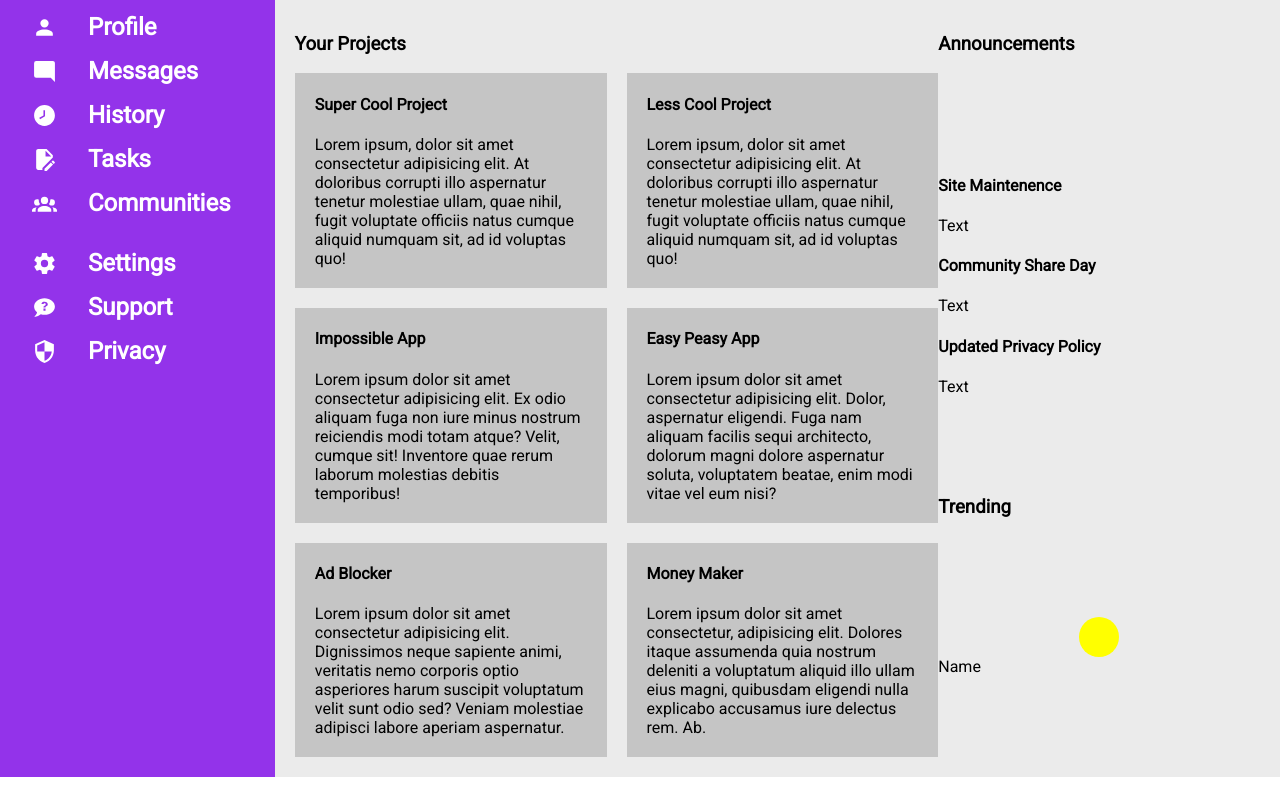
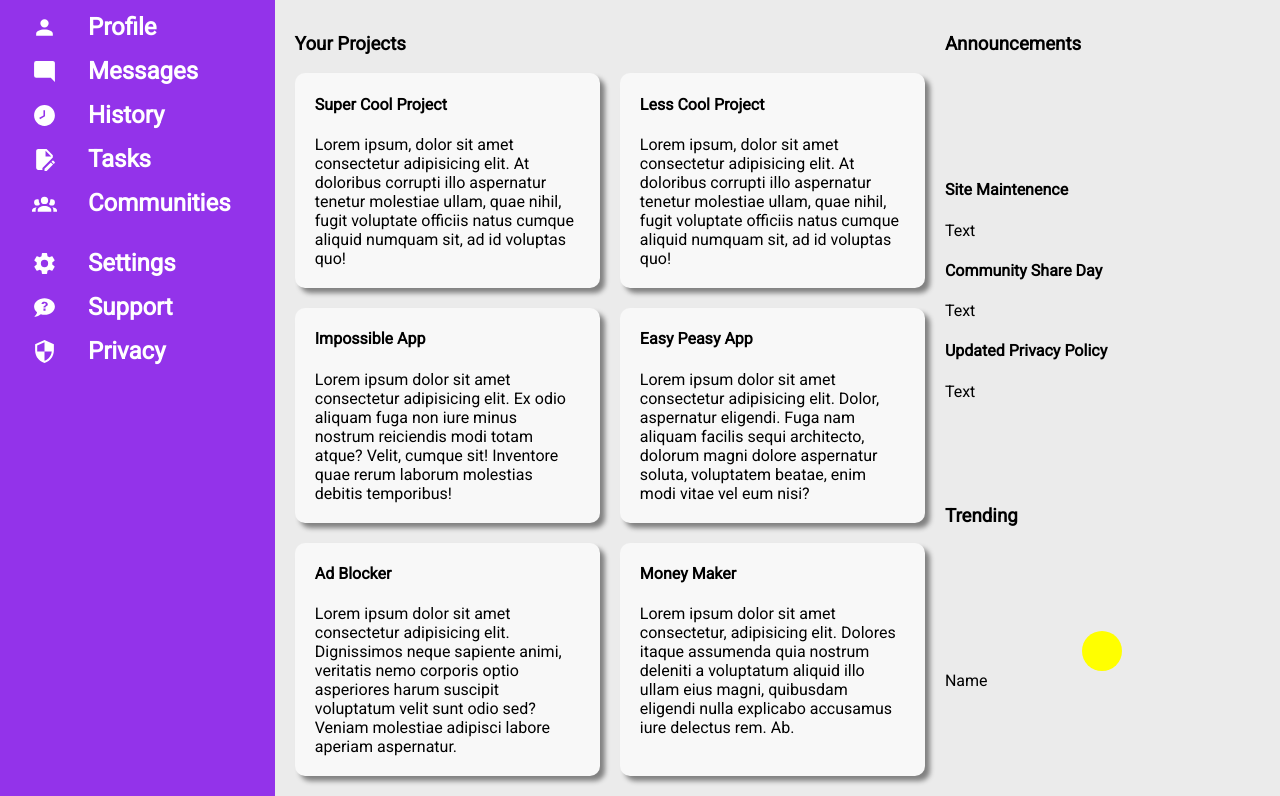
Before and after one commit to DayanWalter/TOP-admin-dashboard, a plain HTML site: page index.html in a window 1280 px wide. Shown: the part 151-947 px from the top of the page. Drawn offline with Linux system fonts and the light colour scheme.

Commit message:
Added radius and shadow to cards

```diff
--- a/styles.css
+++ b/styles.css
@@ -135,6 +135,7 @@ li{
     grid-area: main;
     background-color: rgb(235, 235, 235);
     display: grid;
+    gap: 20px;
     grid-template-columns: 2fr 1fr;
     padding: 20px;
 }
@@ -151,6 +152,8 @@ li{
     display: grid;
 }
 .card{
-    background-color:rgb(197, 197, 197) ;
+    background-color:rgb(248, 248, 248) ;
     padding: 0px 20px 20px 20px;
+    border-radius: 10px;
+    box-shadow: 5px 5px 5px grey;
 }
```
